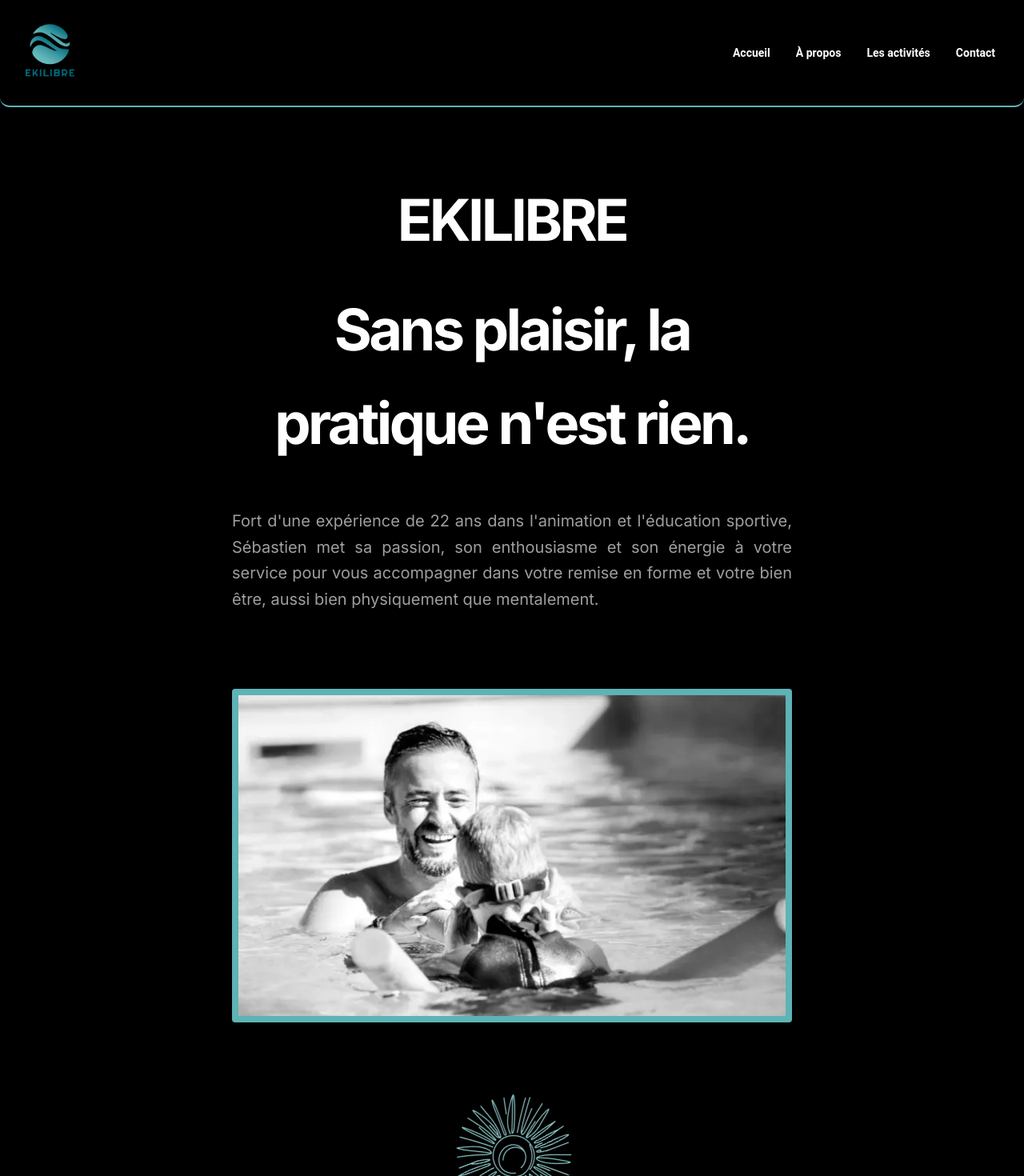
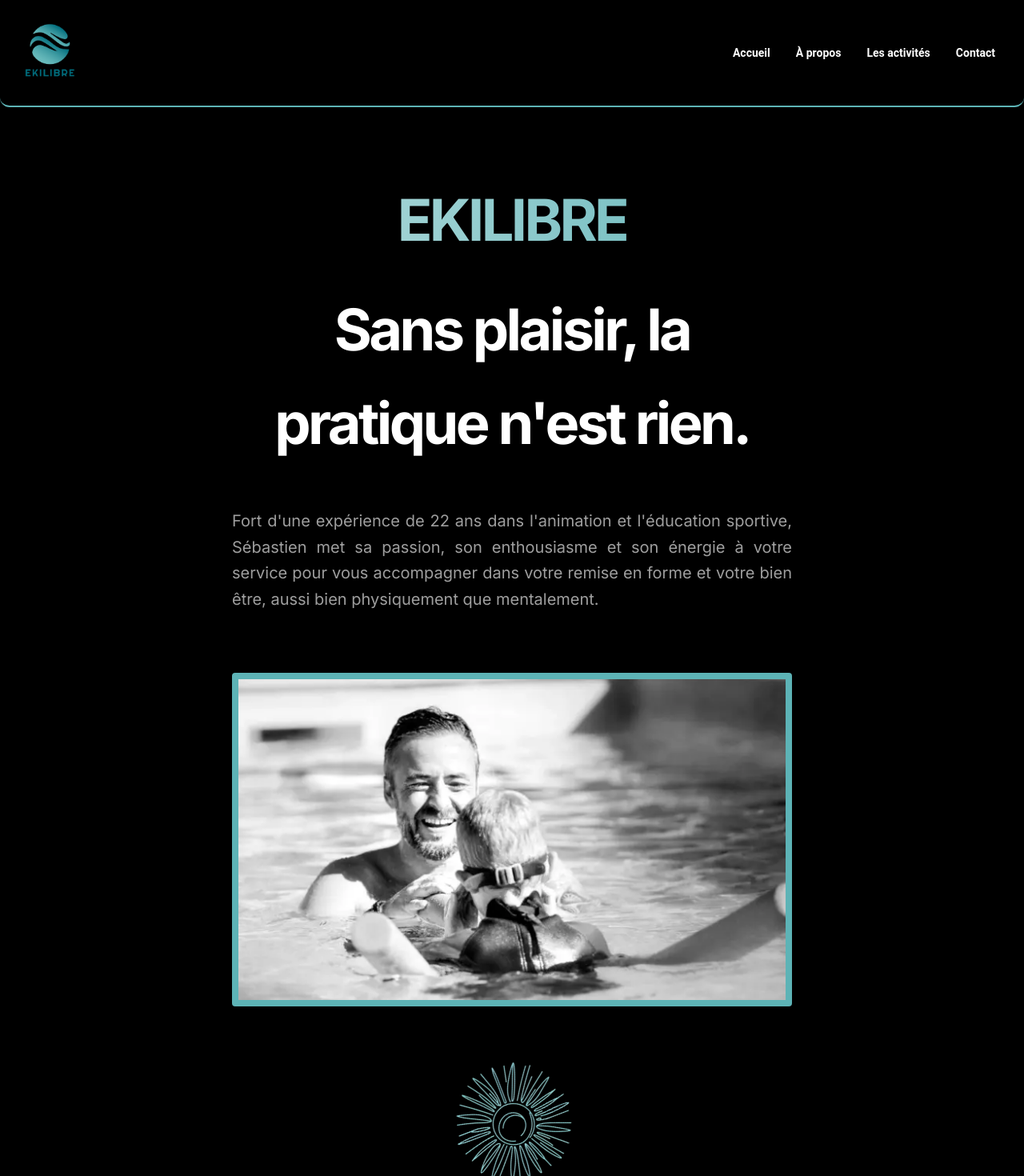
Before and after one commit to alexbmt84/ekilibre, a Next.js app: page / in a window 1280 px wide. Shown: the top 1470 px of the page at 80% size. Built offline with nearby package versions, Linux system fonts and the light colour scheme.

Commit message:
Modifs front and adding acrivities

```diff
--- a/src/app/globals.css
+++ b/src/app/globals.css
@@ -64,6 +64,24 @@
     animation: sway 3s ease-in-out infinite;
 }
 
+@keyframes waveAnimation {
+    0%, 100% { background-position: 0 50%; }
+    50% { background-position: 100% 50%; }
+}
+
+.text-wave {
+    font-size: 5rem; /* Ajustez la taille selon le besoin */
+    /* Le gradient commence à gauche */
+    background: linear-gradient(90deg, #ffffff, #5DB3B6) no-repeat;
+    background-size: 200% auto;
+    background-clip: text;
+    -webkit-background-clip: text;
+    color: transparent;
+    animation: waveAnimation 5s ease-in-out infinite;
+}
+
+
+
 @layer utilities {
     .text-balance {
         text-wrap: balance;
--- a/src/components/component/contact-form.tsx
+++ b/src/components/component/contact-form.tsx
@@ -88,7 +88,7 @@
                         Contact
                     </h2>
 
-                    <h3 className={"text-gray-500 dark:text-gray-400 text-center pt-5"}>
+                    <h3 className={"text-gray-500 dark:text-gray-400 text-center pt-5 md:text-xl/relaxed lg:text-base/relaxed xl:text-xl/relaxed"}>
                         Laissez moi votre message et je reviendrai vers vous dès que possible.
                     </h3>
 
@@ -101,13 +101,13 @@
                         <div className={"space-y-2"}>
 
                             <Label htmlFor={"first-name"}
-                                   className={"text-white"}>
+                                   className={"text-white md:text-xl/relaxed lg:text-base/relaxed xl:text-xl/relaxed"}>
                                 Prénom *
                             </Label>
 
                             <Input id={"first-name"}
                                    name={"first_name"}
-                                   className={"text-black"}
+                                   className={"text-black md:text-xl/relaxed lg:text-base/relaxed xl:text-xl/relaxed"}
                                    placeholder={"Votre prénom"}
                                    value={firstName}
                                    onChange={handleFirstNameChange}
@@ -119,13 +119,13 @@
                         <div className={"space-y-2"}>
 
                             <Label htmlFor={"last-name"}
-                                   className={"text-white"}>
+                                   className={"text-white md:text-xl/relaxed lg:text-base/relaxed xl:text-xl/relaxed"}>
                                 Nom *
                             </Label>
 
                             <Input id={"last-name"}
                                    name={"last_name"}
-                                   className={"text-black"}
+                                   className={"text-black md:text-xl/relaxed lg:text-base/relaxed xl:text-xl/relaxed"}
                                    placeholder={"Votre nom"}
                                    value={lastName}
                                    onChange={handleLastNameChange}
@@ -139,13 +139,13 @@
                     <div className={"space-y-2"}>
 
                         <Label htmlFor={"email"}
-                               className={"text-white"}>
+                               className={"text-white md:text-xl/relaxed lg:text-base/relaxed xl:text-xl/relaxed"}>
                             Email *
                         </Label>
 
                         <Input id={"email"}
                                name={"email"}
-                               className={"text-black"}
+                               className={"text-black md:text-xl/relaxed lg:text-base/relaxed xl:text-xl/relaxed"}
                                placeholder={"Votre email"}
                                type={"email"}
                                value={email}
@@ -158,13 +158,13 @@
                     <div className={"space-y-2"}>
 
                         <Label htmlFor={"subject"}
-                               className={"text-white"}>
+                               className={"text-white md:text-xl/relaxed lg:text-base/relaxed xl:text-xl/relaxed"}>
                             Objet *
                         </Label>
 
                         <Input id={"subject"}
                                name={"subject"}
-                               className={"text-black"}
+                               className={"text-black md:text-xl/relaxed lg:text-base/relaxed xl:text-xl/relaxed"}
                                placeholder={"Objet du message"}
                                value={subject}
                                onChange={handleSubjectChange}
@@ -176,11 +176,11 @@
                     <div className={"space-y-2"}>
 
                         <Label htmlFor={"message"}
-                               className={"text-white"}>
+                               className={"text-white md:text-xl/relaxed lg:text-base/relaxed xl:text-xl/relaxed"}>
                             Message *
                         </Label>
 
-                        <Textarea className={"min-h-[100px] text-black"}
+                        <Textarea className={"min-h-[100px] text-black md:text-xl/relaxed lg:text-base/relaxed xl:text-xl/relaxed"}
                                   name={"message"}
                                   id={"message"}
                                   placeholder={"Votre message"}
--- a/src/components/component/landing.tsx
+++ b/src/components/component/landing.tsx
@@ -44,7 +44,7 @@
 
                         <div className="space-y-2 text-center">
 
-                            <h1 className="uppercase mt-20 mb-5 md:mt-0 text-white text-4xl font-bold tracking-tighter sm:text-6xl/relaxed xl:text-7xl/relaxed">
+                            <h1 className="text-wave uppercase mt-20 mb-10 md:mb-5 md:mt-0 text-4xl font-bold tracking-tighter sm:text-6xl/relaxed xl:text-7xl/relaxed">
                                 Ekilibre
                             </h1>
 
@@ -61,7 +61,7 @@
 
                         </div>
 
-                        <div className={"py-10"}>
+                        <div className={"py-5"}>
 
                             <Image fetchPriority={"high"}
                                    src={"/compressedImg1.webp"}
@@ -171,29 +171,29 @@
                                 Les activités
                             </h2>
 
-                            <p className={"max-w-[700px] mx-auto pt-20 text-justify tracking-wide text-xl font-body text-white md:text-3xl/tight"}>
+                            <p className={"max-w-[700px] text-gray-500 mx-auto pt-20 text-justify tracking-wide font-body md:text-xl/relaxed lg:text-base/relaxed xl:text-xl/relaxed"}>
                                 Explorez un monde où l&apos;équilibre et le dynamisme rencontrent le bien-être et la
                                 performance avec les activités d&apos;<span
                                 className={"font-bold text-[#5DB3B6]"}>Ekilibre</span>.
 
                             </p>
-                            <p className={"max-w-[700px] mx-auto text-justify tracking-wide text-xl font-body text-white md:text-3xl/tight"}>
+                            <p className={"max-w-[700px] text-gray-500 mx-auto text-justify tracking-wide font-body md:text-xl/relaxed lg:text-base/relaxed xl:text-xl/relaxed"}>
                                 Que vous soyez situé à Malaucène, à Bédoin ou près du Mont Ventoux,
                                 <span className={"font-bold text-[#5DB3B6]"}> Sébastien Jacquemin</span>,
                                 votre coach sportif dédié, vous ouvre les portes d&apos;une expérience transformatrice.
                             </p>
-                            <p className={"max-w-[700px] mx-auto text-justify tracking-wide text-xl font-body text-white md:text-3xl/tight"}>
+                            <p className={"max-w-[700px] text-gray-500 mx-auto text-justify tracking-wide font-body md:text-xl/relaxed lg:text-base/relaxed xl:text-xl/relaxed"}>
                                 Des leçons de natation qui éveillent l&apos;aquaphobe au massage bien-être sculptant
                                 votre silhouette,
                                 chaque session est une invitation à redécouvrir votre potentiel.
                             </p>
-                            <p className={"max-w-[700px] mx-auto text-justify tracking-wide text-xl font-body text-white md:text-3xl/tight"}>
+                            <p className={"max-w-[700px] text-gray-500 mx-auto text-justify tracking-wide font-body md:text-xl/relaxed lg:text-base/relaxed xl:text-xl/relaxed"}>
                                 <span className={"font-bold text-[#5DB3B6]"}>Prêt/es </span>
                                 pour un coaching
                                 sportif personnalisé qui va au-delà des limites et
                                 une remise en forme qui résonne avec sérénité <span className={"font-bold text-[#5DB3B6]"}>?</span>
                             </p>
-                            <p className={"max-w-[700px] mx-auto text-justify tracking-wide text-xl font-body text-white md:text-3xl/tight"}>
+                            <p className={"max-w-[700px] mx-auto text-gray-500 text-justify tracking-wide font-body md:text-xl/relaxed lg:text-base/relaxed xl:text-xl/relaxed"}>
                                 Laissez <span className={"font-bold text-[#5DB3B6]"}>Ekilibre</span> être le catalyseur de votre voyage vers la meilleure version de
                                 vous-même —
                                 physiquement et spirituellement.</p>
```
